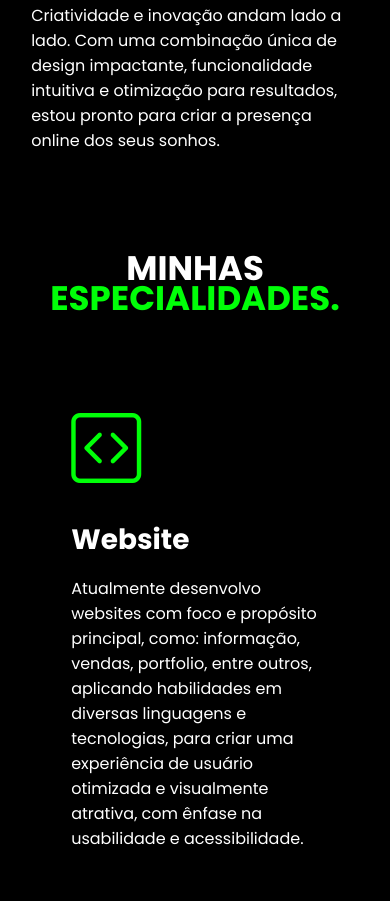
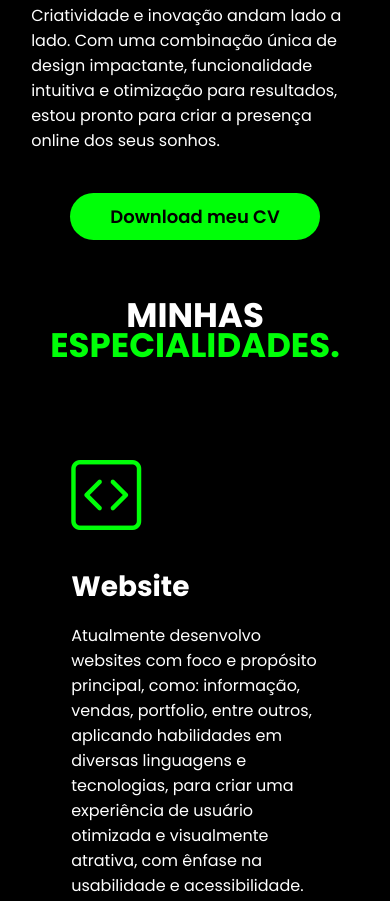
Before and after one commit to tiagogago/Portefolio, a website: page index.html in a window 390 px wide. Shown: the part 764-1665 px from the top of the page. Drawn offline with nearby package versions, Linux system fonts and the light colour scheme.

Commit message:
commit06

```diff
--- a/index.html
+++ b/index.html
@@ -108,7 +108,7 @@
             <p id="topSiteText" title="topSiteText">
             </p>
 
-            <div class="btn-contato">
+            <div class="btn-contato" id="btn-download">
               <a href="cv.pdf" download="CV">
                 <button id="downloadCvButton" title="downloadCvButton"></button>
               </a>
@@ -201,14 +201,14 @@
         <h2 class="titulo" id="portfolioTitle"></h2>
         <div class="flex">
           <div class="img-port" style="
-                background-image: url(./img/Adventure\ Page\ -\ Rapids\ 03-11-2024\ 15-58-09.png);
+                background-image: url(./img/Adventure\ Page\ -\ Rapids\ 03-11-2024\ 15-58-09.png); background-position: center;
               ">
             <a class="overlay" href="https://tiagogago.github.io/wdd130/wwr/index.html" id="projeto1"></a>
           </div>
           <div class="img-port" style="
-                background-image: url(./img/Sapo\ 03-11-2024\ 18-00-39.png);"><a
+                background-image: url(./img/Sapo\ 03-11-2024\ 18-00-39.png); background-position: center;"><a
               href="https://tiagogago.github.io/html-101/Projecto_sapo/index.html" class="overlay" id="paginaSapo"></a>
-          </div>
+          </div>\
           <div class="img-port" style="
                 background-image: url(./img/Tiago\ Gago\ -\ Portofolio\ 03-11-2024\ 18-28-01.png);
               " href="https://tiagogago.github.io/Portefolio/">
--- a/js/app.js
+++ b/js/app.js
@@ -65,6 +65,12 @@ function loadContent(data, language) {
         } else {
           idElement.placeholder = value;
         }
+      } else if (key == "downloadCvButton") {
+        const aTag = idElement.parentElement;
+
+        aTag.href = content["downloadCvSource"];
+
+        idElement.innerHTML = value;
       } else {
         idElement.innerHTML = value;
       }
--- a/js/content.json
+++ b/js/content.json
@@ -8,6 +8,7 @@
         "topSiteTitle": "TRANSFORMAR IDEIAS EM REALIDADE DIGITAL<span>.</span>",
         "topSiteText": "Criatividade e inovação andam lado a lado. Com uma combinação única de design impactante, funcionalidade intuitiva e otimização para resultados, estou pronto para criar a presença online dos seus sonhos.",
         "downloadCvButton": "Download meu CV",
+        "downloadCvSource": "cv.pdf",
         "specialtiesTitle": "MINHAS <span>ESPECIALIDADES.</span>",
         "webDesignTitle": "Website",
         "webDesignText": "Atualmente desenvolvo websites com foco e propósito principal, como: informação, vendas, portfolio, entre outros, aplicando habilidades em diversas linguagens e tecnologias, para criar uma experiência de usuário otimizada e visualmente atrativa, com ênfase na usabilidade e acessibilidade.",
@@ -40,6 +41,7 @@
         "topSiteTitle": "TURN IDEAS INTO DIGITAL REALITY<span>.</span>",
         "topSiteText": "Creativity and innovation go hand in hand. With a unique combination of impactful design, intuitive functionality, and optimization for results, I am ready to create the online presence of your dreams.",
         "downloadCvButton": "Download My CV",
+        "downloadCvSource": "cv2.pdf",
         "specialtiesTitle": "MY <span>SPECIALTIES.</span>",
         "webDesignTitle": "Website",
         "webDesignText": "I currently develop websites with a main focus and purpose, such as: information, sales, portfolio, among others, applying skills in various languages and technologies, to create an optimized and visually attractive user experience, with an emphasis on usability and accessibility.",
--- a/styles/styles.css
+++ b/styles/styles.css
@@ -456,6 +456,11 @@ footer .line-footer p a {
     display: none;
   }
 
+  #btn-download {
+    display: block;
+    text-align: center;
+  }
+
   /* TOPO DO SITE */
 
   section.topo-do-site .flex {
```
Also changed, not shown: 2 other files.
